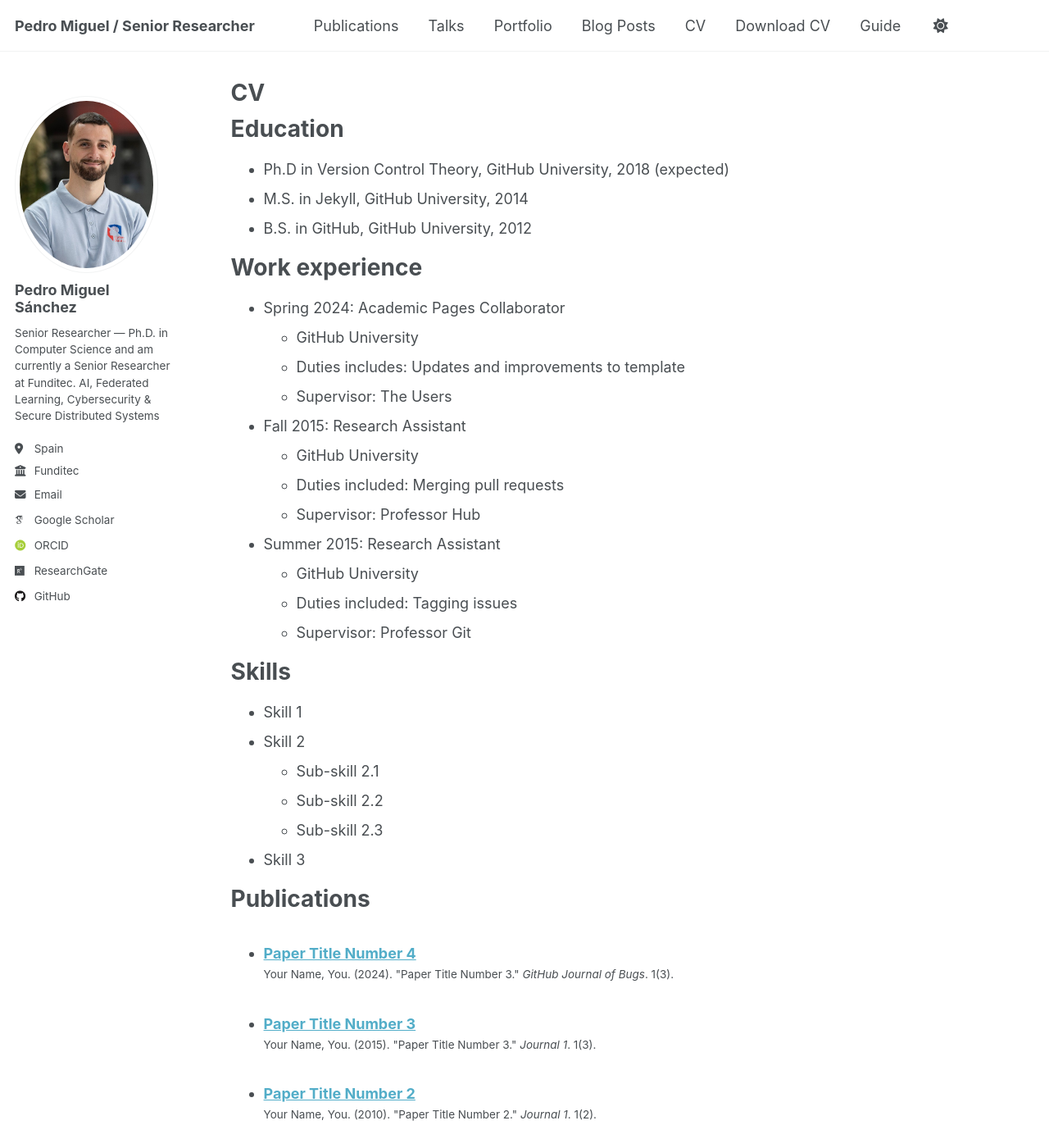
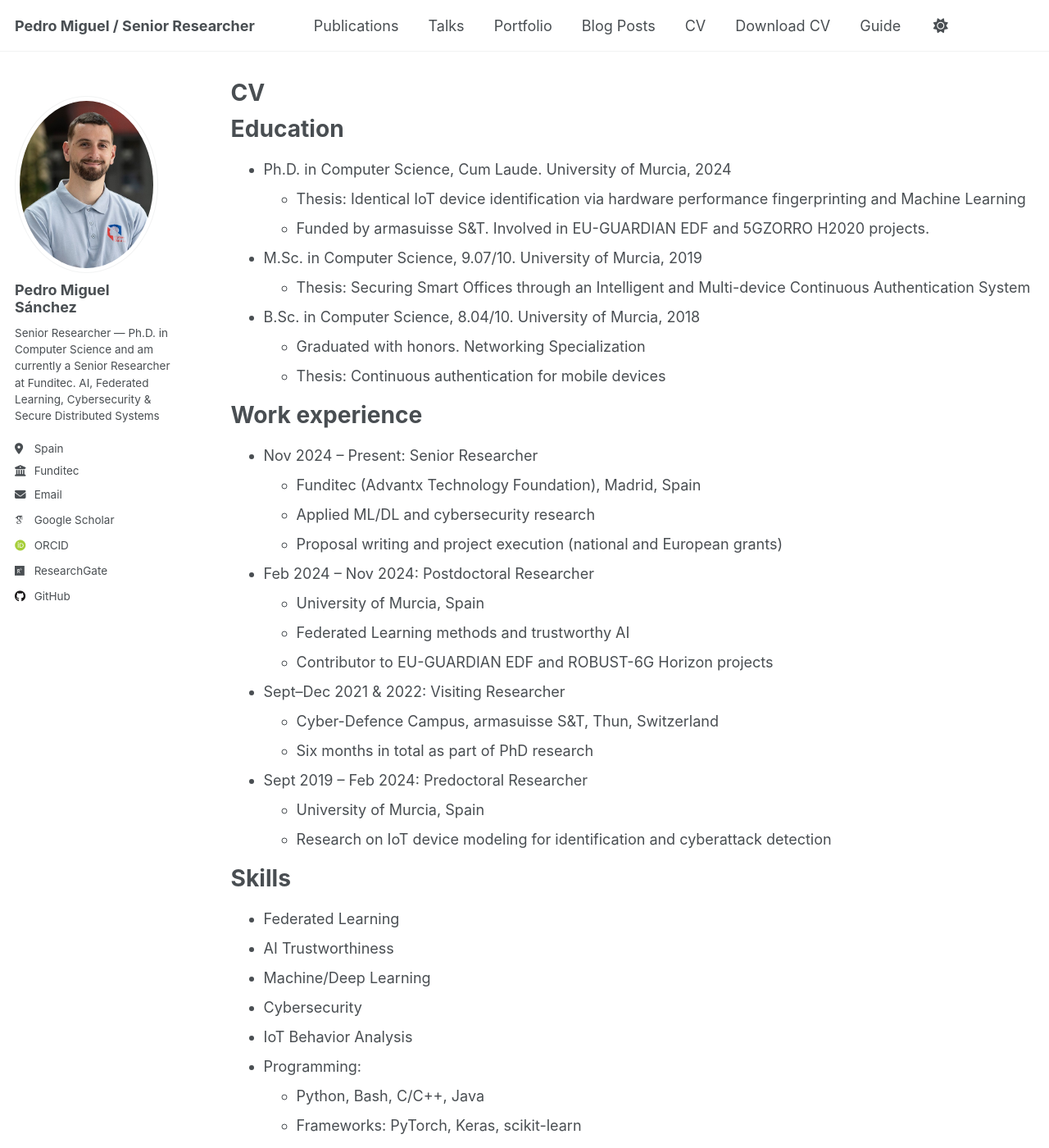
Before and after one commit to sxz0/sxz0.github.io, a Jekyll site: the page built from _pages/cv.md, in a window 1280 px wide and 1400 px high. Shown: the whole window at 82% size. Built offline with Jekyll 4.4.1, drawn with Linux system fonts in a browser that asks for light colours; some web fonts are replaced; some of the changed text lies outside the part shown.

Commit message:
Update cv.md

```diff
--- a/_pages/cv.md
+++ b/_pages/cv.md
@@ -8,38 +8,51 @@ redirect_from:
 ---
 
 {% include base_path %}
-
 Education
 ======
-* Ph.D in Version Control Theory, GitHub University, 2018 (expected)
-* M.S. in Jekyll, GitHub University, 2014
-* B.S. in GitHub, GitHub University, 2012
+* Ph.D. in Computer Science, Cum Laude. University of Murcia, 2024
+  * Thesis: Identical IoT device identification via hardware performance fingerprinting and Machine Learning
+  * Funded by armasuisse S&T. Involved in EU-GUARDIAN EDF and 5GZORRO H2020 projects.
+* M.Sc. in Computer Science, 9.07/10. University of Murcia, 2019
+  * Thesis: Securing Smart Offices through an Intelligent and Multi-device Continuous Authentication System
+* B.Sc. in Computer Science, 8.04/10. University of Murcia, 2018
+  * Graduated with honors. Networking Specialization
+  * Thesis: Continuous authentication for mobile devices
 
 Work experience
 ======
-* Spring 2024: Academic Pages Collaborator
-  * GitHub University
-  * Duties includes: Updates and improvements to template
-  * Supervisor: The Users
+* Nov 2024 – Present: Senior Researcher
+  * Funditec (Advantx Technology Foundation), Madrid, Spain
+  * Applied ML/DL and cybersecurity research
+  * Proposal writing and project execution (national and European grants)
 
-* Fall 2015: Research Assistant
-  * GitHub University
-  * Duties included: Merging pull requests
-  * Supervisor: Professor Hub
+* Feb 2024 – Nov 2024: Postdoctoral Researcher
+  * University of Murcia, Spain
+  * Federated Learning methods and trustworthy AI
+  * Contributor to EU-GUARDIAN EDF and ROBUST-6G Horizon projects
 
-* Summer 2015: Research Assistant
-  * GitHub University
-  * Duties included: Tagging issues
-  * Supervisor: Professor Git
+* Sept–Dec 2021 & 2022: Visiting Researcher
+  * Cyber-Defence Campus, armasuisse S&T, Thun, Switzerland
+  * Six months in total as part of PhD research
+
+* Sept 2019 – Feb 2024: Predoctoral Researcher
+  * University of Murcia, Spain
+  * Research on IoT device modeling for identification and cyberattack detection
 
 Skills
 ======
-* Skill 1
-* Skill 2
-  * Sub-skill 2.1
-  * Sub-skill 2.2
-  * Sub-skill 2.3
-* Skill 3
+* Federated Learning
+* AI Trustworthiness
+* Machine/Deep Learning
+* Cybersecurity
+* IoT Behavior Analysis
+* Programming:
+  * Python, Bash, C/C++, Java
+  * Frameworks: PyTorch, Keras, scikit-learn
+* Courses:
+  * HuggingFace AI Agents
+  * HuggingFace NLP
+  * HuggingFace Computer Vision
 
 Publications
 ======
@@ -47,18 +60,20 @@ Publications
     {% include archive-single-cv.html %}
   {% endfor %}</ul>
 
-Talks
+Conferences and Talks
 ======
   <ul>{% for post in site.talks reversed %}
     {% include archive-single-talk-cv.html  %}
   {% endfor %}</ul>
 
-Teaching
+Awards and Achievements
 ======
-  <ul>{% for post in site.teaching reversed %}
-    {% include archive-single-cv.html %}
-  {% endfor %}</ul>
+* National Young Researcher Award in Computer Science 2024 – BBVA Foundation and SCIE
+  * https://www.fbbva.es/galardonados/pedro-miguel-sanchez-sanchez/
+* Outstanding PhD Thesis Award 2024 – University of Murcia
+* Elsevier Computer Networks Best Paper Award 2024
+* Udacity Secure and Private AI Nanodegree Scholarship (Facebook), 2019
 
-Service and leadership
+Service and Volunteering
 ======
-* Currently signed in to 43 different slack teams
+* Conference volunteer/grant recipient: AAAI’23, ACM SIGCOMM’23, IEEE NOMS’22
```
